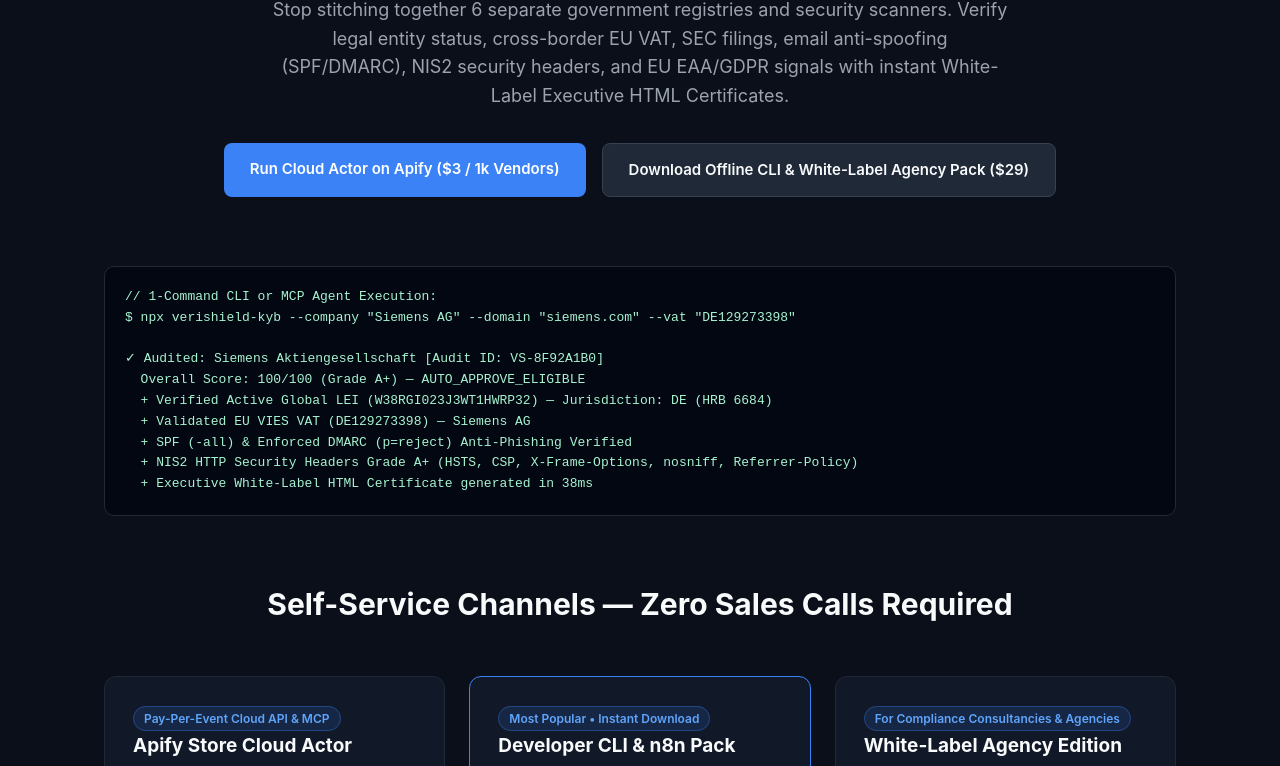
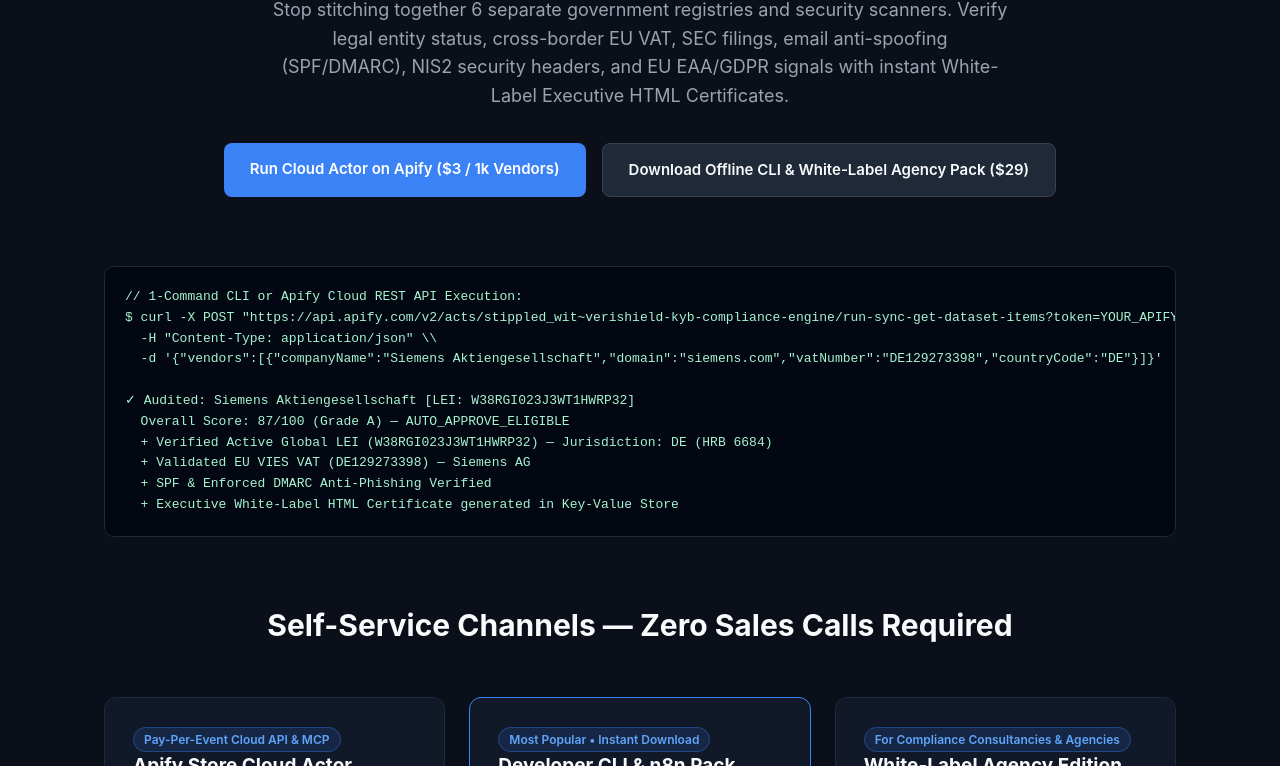
Before and after one commit to chathukas/verishield-kyb, a website: page storefront/index.html in a window 1280 px wide. Shown: the part 334-1100 px from the top of the page. Drawn offline with Linux system fonts and the light colour scheme.

Commit message:
Wire live Apify Actor endpoint stippled_wit/verishield-kyb-compliance-engine

```diff
--- a/automations/n8n-vendor-kyb-workflow.json
+++ b/automations/n8n-vendor-kyb-workflow.json
@@ -17,7 +17,7 @@
     {
       "parameters": {
         "method": "POST",
-        "url": "https://api.apify.com/v2/acts/verishield~verishield-kyb-compliance-engine/run-sync-get-dataset-items",
+        "url": "https://api.apify.com/v2/acts/stippled_wit~verishield-kyb-compliance-engine/run-sync-get-dataset-items",
         "sendHeaders": true,
         "headerParameters": {
           "parameters": [
--- a/storefront/index.html
+++ b/storefront/index.html
@@ -167,22 +167,23 @@
         Stop stitching together 6 separate government registries and security scanners. Verify legal entity status, cross-border EU VAT, SEC filings, email anti-spoofing (SPF/DMARC), NIS2 security headers, and EU EAA/GDPR signals with instant White-Label Executive HTML Certificates.
       </p>
       <div class="cta-row">
-        <a href="#pricing" class="btn btn-primary">Run Cloud Actor on Apify ($3 / 1k Vendors)</a>
+        <a href="https://apify.com/stippled_wit/verishield-kyb-compliance-engine" class="btn btn-primary">Run Cloud Actor on Apify ($3 / 1k Vendors)</a>
         <a href="#pricing" class="btn btn-outline">Download Offline CLI &amp; White-Label Agency Pack ($29)</a>
       </div>
     </section>
 
     <section>
-      <pre><code>// 1-Command CLI or MCP Agent Execution:
-$ npx verishield-kyb --company "Siemens AG" --domain "siemens.com" --vat "DE129273398"
+      <pre><code>// 1-Command CLI or Apify Cloud REST API Execution:
+$ curl -X POST "https://api.apify.com/v2/acts/stippled_wit~verishield-kyb-compliance-engine/run-sync-get-dataset-items?token=YOUR_APIFY_TOKEN" \\
+  -H "Content-Type: application/json" \\
+  -d '{"vendors":[{"companyName":"Siemens Aktiengesellschaft","domain":"siemens.com","vatNumber":"DE129273398","countryCode":"DE"}]}'
 
-✓ Audited: Siemens Aktiengesellschaft [Audit ID: VS-8F92A1B0]
-  Overall Score: 100/100 (Grade A+) — AUTO_APPROVE_ELIGIBLE
+✓ Audited: Siemens Aktiengesellschaft [LEI: W38RGI023J3WT1HWRP32]
+  Overall Score: 87/100 (Grade A) — AUTO_APPROVE_ELIGIBLE
   + Verified Active Global LEI (W38RGI023J3WT1HWRP32) — Jurisdiction: DE (HRB 6684)
   + Validated EU VIES VAT (DE129273398) — Siemens AG
-  + SPF (-all) &amp; Enforced DMARC (p=reject) Anti-Phishing Verified
-  + NIS2 HTTP Security Headers Grade A+ (HSTS, CSP, X-Frame-Options, nosniff, Referrer-Policy)
-  + Executive White-Label HTML Certificate generated in 38ms</code></pre>
+  + SPF &amp; Enforced DMARC Anti-Phishing Verified
+  + Executive White-Label HTML Certificate generated in Key-Value Store</code></pre>
     </section>
 
     <section id="pricing">
@@ -199,7 +200,7 @@
             <li>Native Apify MCP Server (<code>mcp.apify.com</code>) integration</li>
             <li>Automatic Executive HTML Report storage ($0.005/report)</li>
           </ul>
-          <a href="https://apify.com/store" class="btn btn-primary" style="width:100%;text-align:center;margin-top:12px;">Launch on Apify Store</a>
+          <a href="https://apify.com/stippled_wit/verishield-kyb-compliance-engine" class="btn btn-primary" style="width:100%;text-align:center;margin-top:12px;">Launch on Apify Store</a>
         </div>
 
         <div class="card" style="border-color:var(--accent);">
```
Also changed, not shown: README.md, 1 other file.
